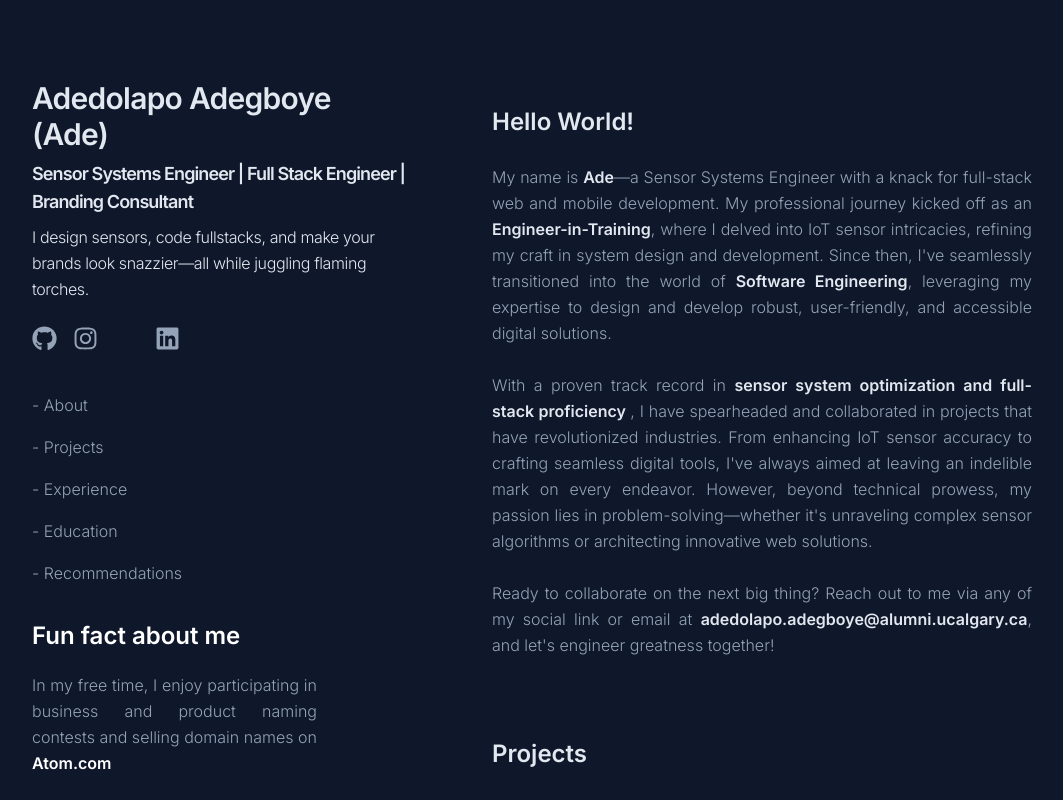
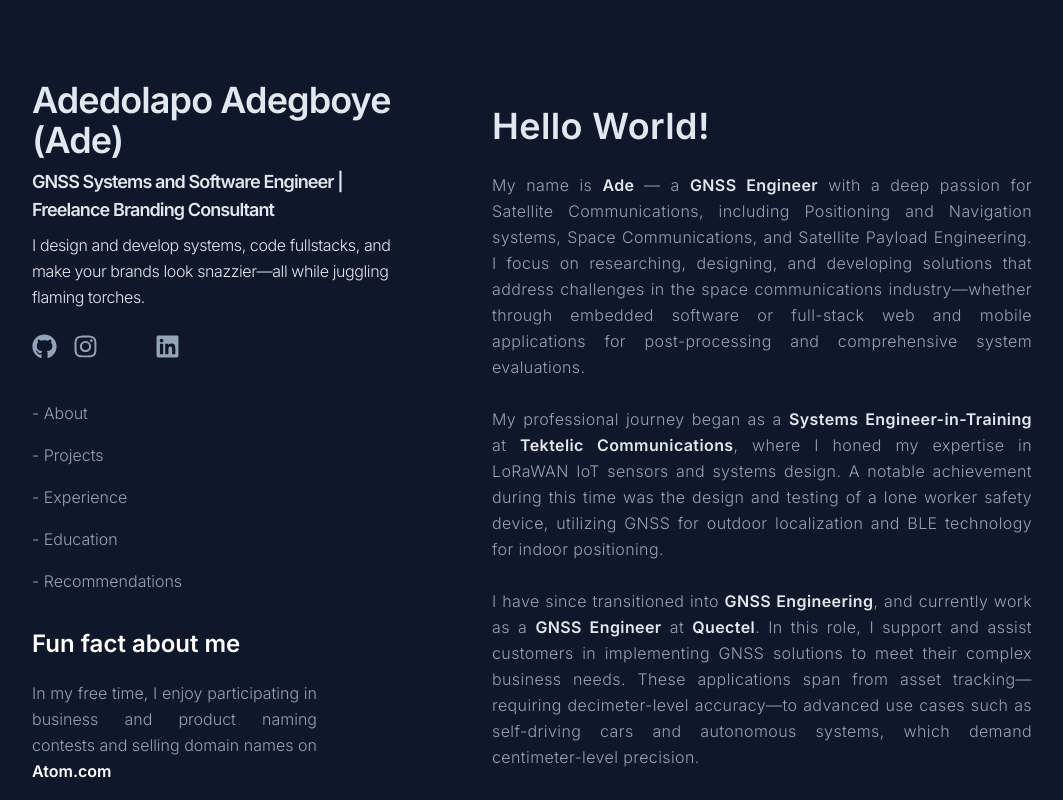
Before and after one commit to adedolapoadegboye/portfolio, a React (Create React App) app: page / in a window 1280 px wide. Shown: the top 800 px of the page, without its empty margins (148-1211 px from the left). Built offline with nearby package versions, Linux system fonts and the light colour scheme; some icons are missing.

Commit message:
Updated work experience section. Minor formatting updates

```diff
--- a/package.json
+++ b/package.json
@@ -1,6 +1,6 @@
 {
   "name": "portfolio",
-  "version": "0.1.0",
+  "version": "0.1.1",
   "private": true,
   "dependencies": {
     "@material-tailwind/react": "^2.1.8",
--- a/src/Components/About.jsx
+++ b/src/Components/About.jsx
@@ -2,51 +2,61 @@
 
 const About = () => {
   return (
-    <div id="about" className="text-justify pb-10 ">
-      <h2 className="font-semibold text-md md:text-lg tracking-tighter text-slate-200 pt-2 hidden">
+    <div
+      id="about"
+      className="text-justify pb-10 leading-relaxed tracking-wide"
+    >
+      <h2 className="font-semibold text-md md:text-lg lg:text-2xl tracking-tighter text-slate-200 pt-2 hidden">
         About
       </h2>
       <br></br>
-      <h3 className="font-extrabold text-slate-200 text-lg md:text-2xl">
+      <h3 className="font-extrabold text-slate-200 text-lg md:text-2xl lg:text-4xl">
         Hello World!
       </h3>
       <br></br>
-      <h3>
-        My name is <span className="font-extrabold text-slate-200">Ade</span>
-        —a Sensor Systems Engineer with a knack for full-stack web and mobile
-        development. My professional journey kicked off as an{" "}
+      <h3 className="2xl:text-lg">
+        My name is <span className="font-extrabold text-slate-200">Ade </span> —
+        a <span className="font-extrabold text-slate-200">GNSS Engineer</span>{" "}
+        with a deep passion for Satellite Communications, including Positioning
+        and Navigation systems, Space Communications, and Satellite Payload
+        Engineering. I focus on researching, designing, and developing solutions
+        that address challenges in the space communications industry—whether
+        through embedded software or full-stack web and mobile applications for
+        post-processing and comprehensive system evaluations.
+        <br />
+        <br />
+        My professional journey began as a{" "}
         <span className="font-extrabold text-slate-200">
-          Engineer-in-Training
+          Systems Engineer-in-Training
+        </span>{" "}
+        at{" "}
+        <span className="font-extrabold text-slate-200">
+          Tektelic Communications
         </span>
-        , where I delved into IoT sensor intricacies, refining my craft in
-        system design and development. Since then, I've seamlessly transitioned
-        into the world of{" "}
-        <span className="font-extrabold text-slate-200">
-          Software Engineering
-        </span>
-        , leveraging my expertise to design and develop robust, user-friendly,
-        and accessible digital solutions.
+        , where I honed my expertise in LoRaWAN IoT sensors and systems design.
+        A notable achievement during this time was the design and testing of a
+        lone worker safety device, utilizing GNSS for outdoor localization and
+        BLE technology for indoor positioning.
+        <br />
+        <br />I have since transitioned into{" "}
+        <span className="font-extrabold text-slate-200">GNSS Engineering</span>,
+        and currently work as a{" "}
+        <span className="font-extrabold text-slate-200">GNSS Engineer</span> at{" "}
+        <span className="font-extrabold text-slate-200">Quectel</span>. In this
+        role, I support and assist customers in implementing GNSS solutions to
+        meet their complex business needs. These applications span from asset
+        tracking—requiring decimeter-level accuracy—to advanced use cases such
+        as self-driving cars and autonomous systems, which demand
+        centimeter-level precision.
       </h3>
       <br></br>
-      <h3>
-        With a proven track record in{" "}
-        <span className="font-extrabold text-slate-200">
-          sensor system optimization and full-stack proficiency{" "}
-        </span>
-        , I have spearheaded and collaborated in projects that have
-        revolutionized industries. From enhancing IoT sensor accuracy to
-        crafting seamless digital tools, I've always aimed at leaving an
-        indelible mark on every endeavor. However, beyond technical prowess, my
-        passion lies in problem-solving—whether it's unraveling complex sensor
-        algorithms or architecting innovative web solutions.
-        <br></br>
-        <br></br>
-        Ready to collaborate on the next big thing? Reach out to me via any of
-        my social link or email at{" "}
+      <h3 className="2xl:text-lg">
+        Excited to collaborate on the next big project? Feel free to connect
+        with me through any of my social links or email me at{" "}
         <span className="font-extrabold text-slate-200">
           adedolapo.adegboye@alumni.ucalgary.ca
         </span>
-        , and let's engineer greatness together!
+        . Let's engineer greatness together!
       </h3>
     </div>
   );
--- a/src/Components/Education.jsx
+++ b/src/Components/Education.jsx
@@ -9,9 +9,9 @@
     >
       {" "}
       <div>
-        <h1 className="font-extrabold text-slate-200 text-lg md:text-2xl">
+        <h3 className="font-extrabold text-slate-200 text-lg md:text-2xl 2xl:text-4xl">
           Education
-        </h1>
+        </h3>
       </div>
       {/* Masters */}
       <div className="flex hover:border hover:border-slate-900 hover:shadow-2xl hover:px-4 hover:py-4 hover:rounded-2xl hover:shadow-cyan-500/100">
@@ -26,9 +26,9 @@
               rel="noreferrer"
               className="col font-bold pe-2 pb-5"
             >
-              <h2 className="font-bold text-white">
+              <h2 className="font-bold text-white 2xl:text-2xl">
                 Masters Degree, Electrical and Computer Engineering, University
-                of Calgary
+                of Calgary, Alberta, Canada
               </h2>
             </a>
           </div>
@@ -61,7 +61,7 @@
               rel="noreferrer"
               className="col font-bold pe-2 pb-5"
             >
-              <h2 className="font-bold text-white">
+              <h2 className="font-bold text-white 2xl:text-2xl">
                 Bachelors Degree, Electrical and Computer Engineering, Kwara
                 State University, Nigeria
               </h2>
@@ -69,17 +69,6 @@
           </div>
           <div className="pb-5 w-fit h-fit text-justify">
             <h3>Graduated with a CGPA of 3.63/4.00</h3>
-          </div>
-          <div className="hidden">
-            <button className="px-2 text-teal-300 bg-teal-900 mx-2 my-1 rounded-full">
-              System Design
-            </button>
-            <button className="px-2 text-teal-300 bg-teal-900 mx-2 my-1 rounded-full">
-              Feature Testing
-            </button>
-            <button className="px-2 text-teal-300 bg-teal-900 mx-2 my-1 rounded-full">
-              Documentations
-            </button>
           </div>
           <div>
             <a
--- a/src/Components/Header.jsx
+++ b/src/Components/Header.jsx
@@ -4,14 +4,15 @@
   return (
     <>
       <div className="">
-        <h1 className="font-extrabold text-2xl md:text-3xl tracking-tight text-slate-200">
+        <h1 className="font-extrabold text-2xl md:text-3xl tracking-tight text-slate-200 lg:text-4xl">
           Adedolapo Adegboye (Ade)
         </h1>
-        <h2 className="font-semibold text-sm md:text-lg tracking-tighter text-slate-200 pt-2">
-          Sensor Systems Engineer | Full Stack Engineer | Branding Consultant
+        <h2 className="font-semibold text-sm md:text-lg tracking-tighter text-slate-200 2xl:text-xl pt-2">
+          GNSS Systems and Software Engineer | Freelance Branding Consultant
         </h2>
         <h3 className="font-normal text-md md:text-md tracking-tight text-slate-200 py-2">
-        I design sensors, code fullstacks, and make your brands look snazzier—all while juggling flaming torches.
+          I design and develop systems, code fullstacks, and make your brands
+          look snazzier—all while juggling flaming torches.
         </h3>
       </div>
     </>
--- a/src/Components/PageFooter.jsx
+++ b/src/Components/PageFooter.jsx
@@ -9,9 +9,9 @@
 
 const PageFooter = () => {
   return (
-    <footer className="flex justify-evenly border-t-2 border-gray-700 pt-4 noto-sans-1 font-normal text-white">
+    <footer className="flex justify-evenly border-t-2 border-gray-800 pt-14 mb-14 md:pt-7 md:mb-7 noto-sans-1 font-normal text-white">
       <div>
-        <p className="text-xs md:text-sm">
+        <p className="text-xs md:text-sm 2xl:text-xl">
           &#169; Copyright 2024, Adedolapo.dev
         </p>
       </div>
--- a/src/Components/WorkExperience.jsx
+++ b/src/Components/WorkExperience.jsx
@@ -8,14 +8,58 @@
       className="flex flex-col gap-16 md:gap-20 pb-10 text-justify"
     >
       <div>
-        <h1 className="font-extrabold text-slate-200 text-lg md:text-2xl">
+        <h1 className="font-extrabold text-slate-200 text-lg md:text-2xl 2xl:text-4xl">
           Experience
         </h1>
+      </div>
+      {/* Quectel */}
+      <div className="flex hover:border hover:border-slate-900 hover:shadow-2xl hover:px-4 hover:py-4 hover:rounded-2xl hover:shadow-cyan-500/100">
+        <div className="pe-10 w-1/4 lg:flex">
+          <h1>Sept 2024 - Present</h1>
+        </div>
+        <div className="w-full">
+          <div className=" hover:text-teal-300">
+            <a
+              href="https://quectel.com"
+              target="_blank"
+              rel="noreferrer"
+              className="flex"
+            >
+              <h2 className="font-bold pe-2 pb-5 text-white 2xl:text-2xl">
+                GNSS Engineer at Quectel Wireless
+              </h2>
+              <FaExternalLinkAlt size={12} />
+            </a>
+          </div>
+          <div className="pb-5 w-fit h-fit text-justify">
+            <h3>
+              Providing technical support and guidance to enterprise-level
+              customers, helping them integrate and optimize GNSS solutions for
+              applications like asset tracking and autonomous systems, while
+              ensuring precise positioning and addressing any hardware or
+              software challenges
+            </h3>
+          </div>
+          <div className="lg:flex lg:flex-wrap hidden">
+            <button className="px-2 text-teal-300 bg-teal-900 mx-2 my-1 rounded-full">
+              GNSS
+            </button>
+            <button className="px-2 text-teal-300 bg-teal-900 mx-2 my-1 rounded-full">
+              Embedded Software Development
+            </button>
+            <button className="px-2 text-teal-300 bg-teal-900 mx-2 my-1 rounded-full">
+              Documentations
+            </button>
+            <button className="px-2 text-teal-300 bg-teal-900 mx-2 my-1 rounded-full">
+              Hardware Design review{" "}
+            </button>
+          </div>
+        </div>
       </div>
       {/* Tektelic */}
       <div className="flex hover:border hover:border-slate-900 hover:shadow-2xl hover:px-4 hover:py-4 hover:rounded-2xl hover:shadow-cyan-500/100">
         <div className="pe-10 w-1/4 lg:flex">
-          <h1>Nov 2021 - Present</h1>
+          <h1>Nov 2021 - Sept 2024</h1>
         </div>
         <div className="w-full">
           <div className=" hover:text-teal-300">
@@ -25,7 +69,7 @@
               rel="noreferrer"
               className="flex"
             >
-              <h2 className="font-bold pe-2 pb-5 text-white">
+              <h2 className="font-bold pe-2 pb-5 text-white 2xl:text-2xl">
                 Sensor Systems Engineer at Tektelic Communications
               </h2>
               <FaExternalLinkAlt size={12} />
@@ -40,7 +84,7 @@
           </div>
           <div className="lg:flex lg:flex-wrap hidden">
             <button className="px-2 text-teal-300 bg-teal-900 mx-2 my-1 rounded-full">
-              System Design
+              Sensor System Design
             </button>
             <button className="px-2 text-teal-300 bg-teal-900 mx-2 my-1 rounded-full">
               Feature Testing
@@ -64,7 +108,7 @@
               rel="noreferrer"
               className="flex"
             >
-              <h2 className="font-bold pe-2 pb-5 text-white">
+              <h2 className="font-bold pe-2 pb-5 text-white 2xl:text-2xl">
                 Network Engineer Intern at Calgary Parking Authority
               </h2>
               <FaExternalLinkAlt size={12} />
```
Also changed, not shown: src/Components/Projects.jsx (+15 -7 lines), src/Components/Recommendations.jsx (+17 -8 lines).
